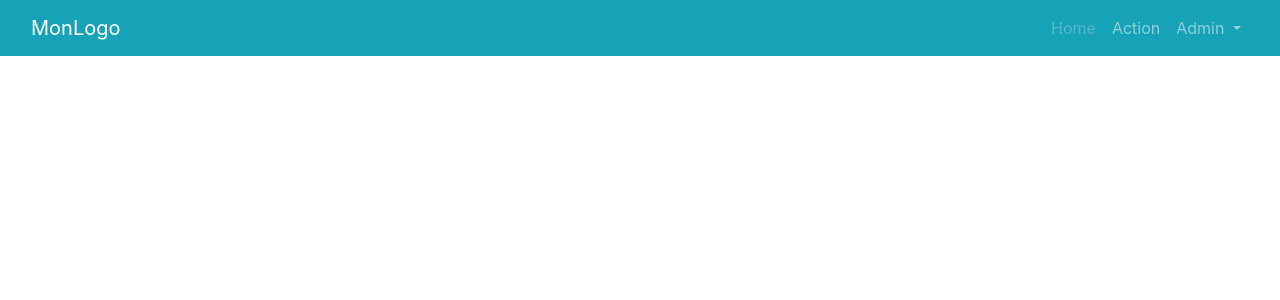
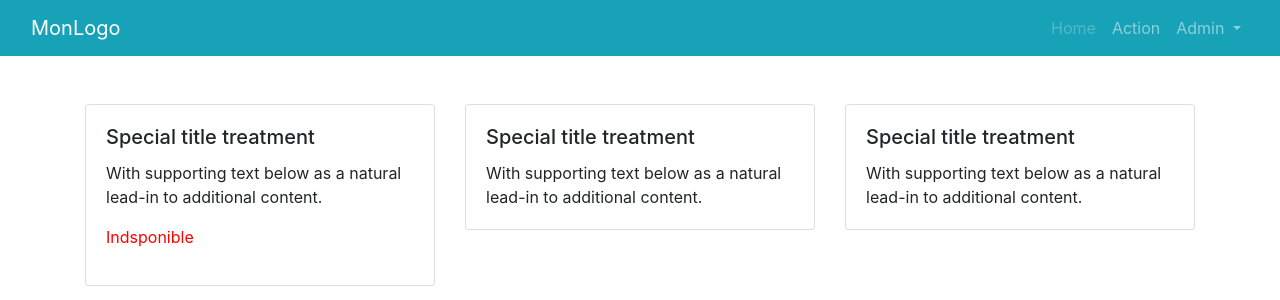
Before and after one commit to abakarabdelsalam/Agence-vente, an Angular app in the folder AgenceVente/: page / in a window 1280 px wide. Shown: the top 300 px of the page. Built offline with nearby package versions, Linux system fonts and the light colour scheme.

Commit message:
mise en place de card et quelques condition sur le DOM

```diff
--- a/AgenceVente/src/app/app.component.html
+++ b/AgenceVente/src/app/app.component.html
@@ -1 +1,41 @@
 <app-header></app-header>
+
+<div class="container">
+    <div class="row mt-5">
+        <div class="col-sm-4">
+            <div class="card">
+                <div class="card-body">
+                    <h5 class="card-title">Special title treatment</h5>
+                    <p class="card-text">With supporting text below as a natural lead-in to additional content.</p>
+                    <p [ngStyle]="{color: getColor()}">
+                        <span *ngIf="!monDispo">Disponible</span>
+                        <span *ngIf="monDispo">Indsponible</span>
+
+                    </p>
+                </div>
+            </div>
+        </div>
+        <div class="col-sm-4">
+            <div class="card">
+                <div class="card-body">
+                    <h5 class="card-title">Special title treatment</h5>
+                    <p class="card-text">With supporting text below as a natural lead-in to additional content.</p>
+
+                </div>
+            </div>
+
+        </div>
+        <div class="col-sm-4">
+            <div class="card">
+                <div class="card-body">
+                    <h5 class="card-title">Special title treatment</h5>
+                    <p class="card-text">With supporting text below as a natural lead-in to additional content.</p>
+
+                </div>
+            </div>
+
+        </div>
+
+
+    </div>
+</div>
--- a/AgenceVente/src/app/app.component.ts
+++ b/AgenceVente/src/app/app.component.ts
@@ -7,4 +7,15 @@ import { Component } from '@angular/core';
 })
 export class AppComponent {
   title = 'AgenceVente';
+
+  monDispo = true;
+
+// fonction pour voir la disponiblté
+  getColor() {
+   if (this.monDispo) {
+     return 'red'
+   } else {
+     return 'green'
+   }
+ }
 }
--- a/AgenceVente/src/app/header/header.component.ts
+++ b/AgenceVente/src/app/header/header.component.ts
@@ -6,6 +6,7 @@ import { Component, OnInit } from '@angular/core';
   styleUrls: ['./header.component.css']
 })
 export class HeaderComponent implements OnInit {
+
   logo = 'MonLogo'
   isDisabled = true;
 
@@ -13,9 +14,10 @@ export class HeaderComponent implements OnInit {
 
   ngOnInit(): void {
   }
-
+ // foction qui active,disactive la classe home
   onClick() {
     this.isDisabled = false;
   }
 
+
 }
```
